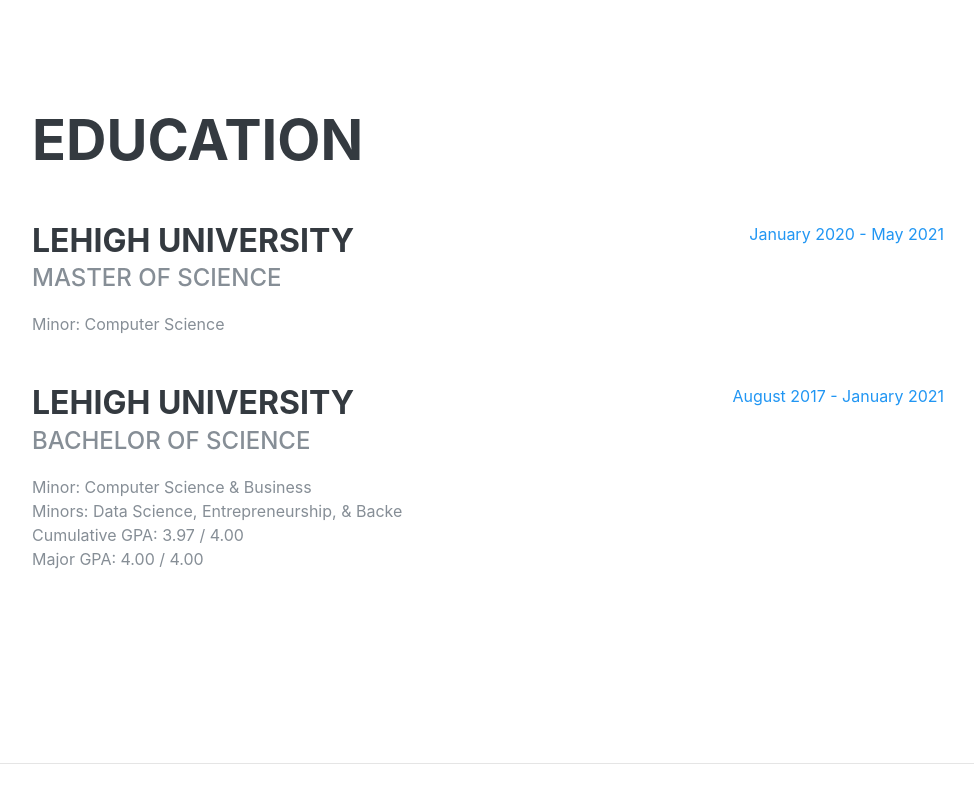
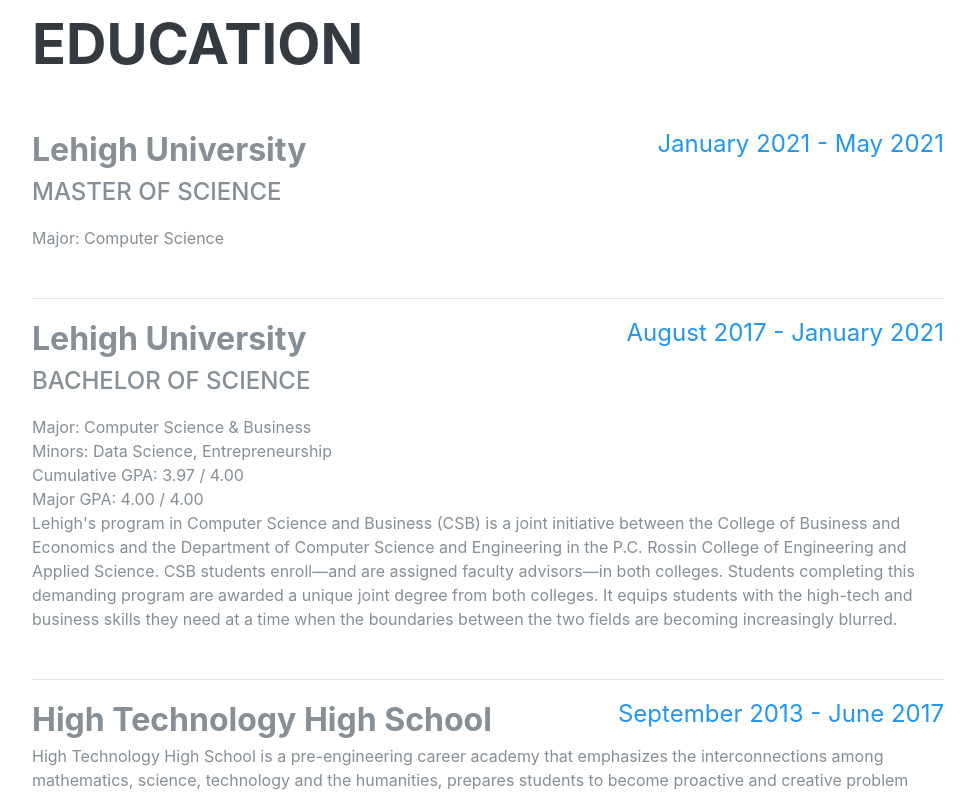
Before and after one commit to oag221/Procedural-Personal-Website-Alexandria-, a Vue app: page / in a window 1280 px wide. Shown: the part 1980-2775 px from the top of the page, without its empty margins (288-1262 px from the left). Built offline with nearby package versions, Linux system fonts and the light colour scheme; a web font is replaced by a local one.

Commit message:
Made some formatting changes

```diff
--- a/config/config.json
+++ b/config/config.json
@@ -23,21 +23,28 @@
       "name": "Lehigh University",
       "degree": "Master of Science",
       "major": ["Computer Science"],
-      "startDate": "January 2020",
+      "startDate": "January 2021",
       "endDate": "May 2021"
     },
     {
       "name": "Lehigh University",
       "degree": "Bachelor of Science",
       "major": ["Computer Science & Business"],
-      "minor": ["Data Science", "Entrepreneurship", "Backe"],
+      "minor": ["Data Science", "Entrepreneurship"],
       "startDate": "August 2017",
       "endDate": "January 2021",
+      "description": "Lehigh's program in Computer Science and Business (CSB) is a joint initiative between the College of Business and Economics and the Department of Computer Science and Engineering in the P.C. Rossin College of Engineering and Applied Science. CSB students enroll—and are assigned faculty advisors—in both colleges. Students completing this demanding program are awarded a unique joint degree from both colleges. It equips students with the high-tech and business skills they need at a time when the boundaries between the two fields are becoming increasingly blurred.",
       "gpa": {
         "cumulative": "3.97",
         "major": "4.00",
         "scale": "4.00"
       }
+    },
+    {
+      "name": "High Technology High School",
+      "startDate": "September 2013",
+      "endDate": "June 2017",
+      "description": "High Technology High School is a pre-engineering career academy that emphasizes the interconnections among mathematics, science, technology and the humanities, prepares students to become proactive and creative problem solvers, effective communicators, and tomorrow's leaders through a rigorous, specialized curriculum and collaborative partnerships."
     }
   ]
 }
--- a/src/App.vue
+++ b/src/App.vue
@@ -73,5 +73,5 @@
 };
 </script>
 
-<style>
+<style scoped>
 </style>
--- a/src/components/EducationComponent.vue
+++ b/src/components/EducationComponent.vue
@@ -3,14 +3,21 @@
     <div class="w-100">
       <h2 class="mb-5">Education</h2>
 
-      <div v-for="(education, index) in EducationList" v-bind:key="index">
+      <div v-for="(education, index) in EducationList" v-bind:key="'EducationList' + index">
         <div class="resume-item d-flex flex-column flex-md-row justify-content-between mb-5">
           <div class="resume-content">
-            <h3 class="mb-0">{{education.name}}</h3>
-            <div class="subheading mb-3">{{education.degree}}</div>
+            <div class="mb-0 school-name-date">
+              <span class="school-name">
+                {{education.name}}
+              </span>
+              <span class="resume-date text-md-right school-date">
+                <span class="text-primary">{{education.startDate}} - {{education.endDate}}</span>
+              </span>
+            </div>
+            <div class="subheading mb-3" v-if="education.degree">{{education.degree}}</div>
             <div v-if="education.major">
-              <span v-if="education.major.length === 1">Minor: </span>
-              <span v-if="education.major.length > 1">Minors: </span>
+              <span v-if="education.major.length === 1">Major: </span>
+              <span v-if="education.major.length > 1">Majors: </span>
               <span v-for="(major, majorIndex) in education.major" v-bind:key="education.name + 'Major' + major">
                 {{major}}<span v-if="majorIndex !== education.major.length - 1">,
                   <span v-if="majorIndex === education.major.length - 2 && education.major.length > 2">
@@ -38,13 +45,13 @@
                 Major GPA: {{education.gpa.major}} / {{education.gpa.scale}}
               </div>
             </div>
-          </div>
-          <div class="resume-date text-md-right">
-            <span class="text-primary">{{education.startDate}} - {{education.endDate}}</span>
+            <div v-if="education.description">
+              {{education.description}}
+            </div>
           </div>
         </div>
+        <hr v-if="index !== EducationList.length - 1"/>
       </div>
-
 
     </div>
   </section>
@@ -60,4 +67,26 @@
 </script>
 
 <style scoped lang="scss">
+section.resume-section {
+  min-height: 50vh;
+}
+
+.resume-content {
+  width: 100%;
+}
+
+.school-name-date {
+  display: flex;
+  justify-content: space-between;
+}
+
+.school-name {
+  font-size: 2rem;
+  font-weight: bold;
+}
+
+.school-date {
+  font-size: 1.5rem;
+}
+
 </style>
```
